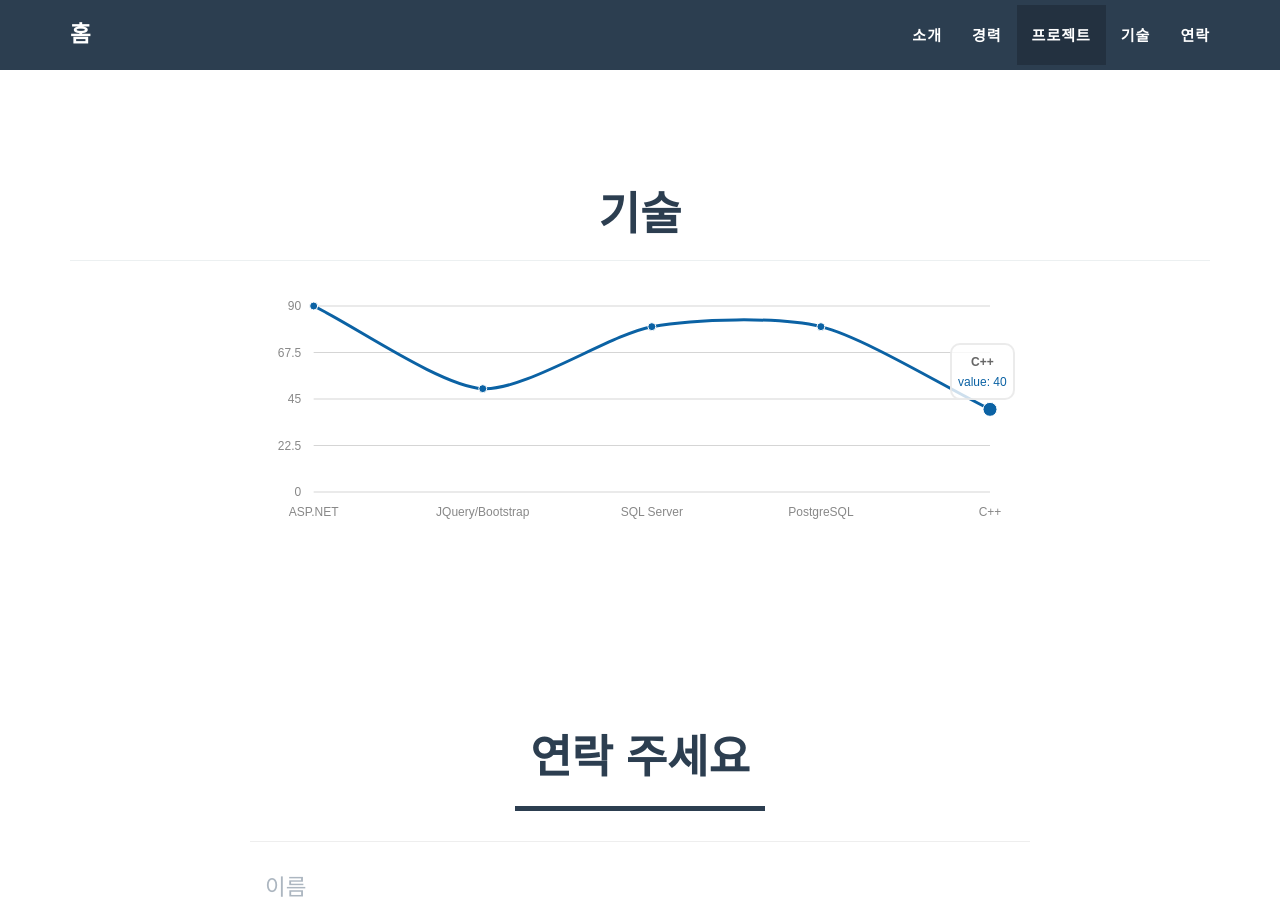
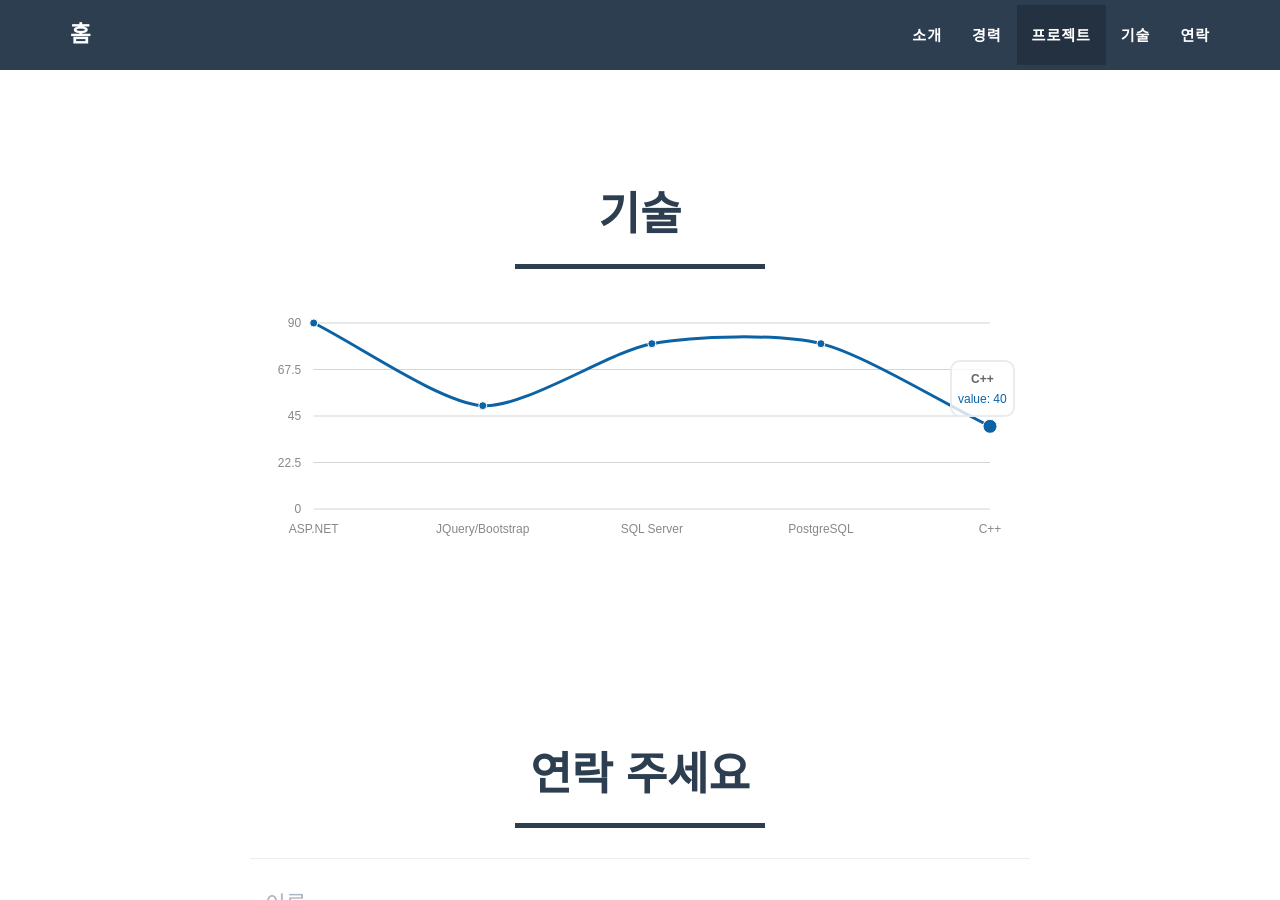
Before and after one commit to insung/insung.github.com, a Jekyll site: the page built from index.html, in a window 1280 px wide and 900 px high, scrolled down 2989 px. Built offline with Jekyll 4.4.1, drawn with Linux system fonts in a browser that asks for light colours.

Commit message:
skill page bug fix

```diff
--- a/_includes/skills.html
+++ b/_includes/skills.html
@@ -4,7 +4,7 @@
         <div class="row">
             <div class="col-lg-12 text-center">
                 <h2>기술</h2>
-                <hr class="star">
+                <hr class="star-primary">
             </div>
         </div>
         <div class="row">
```
